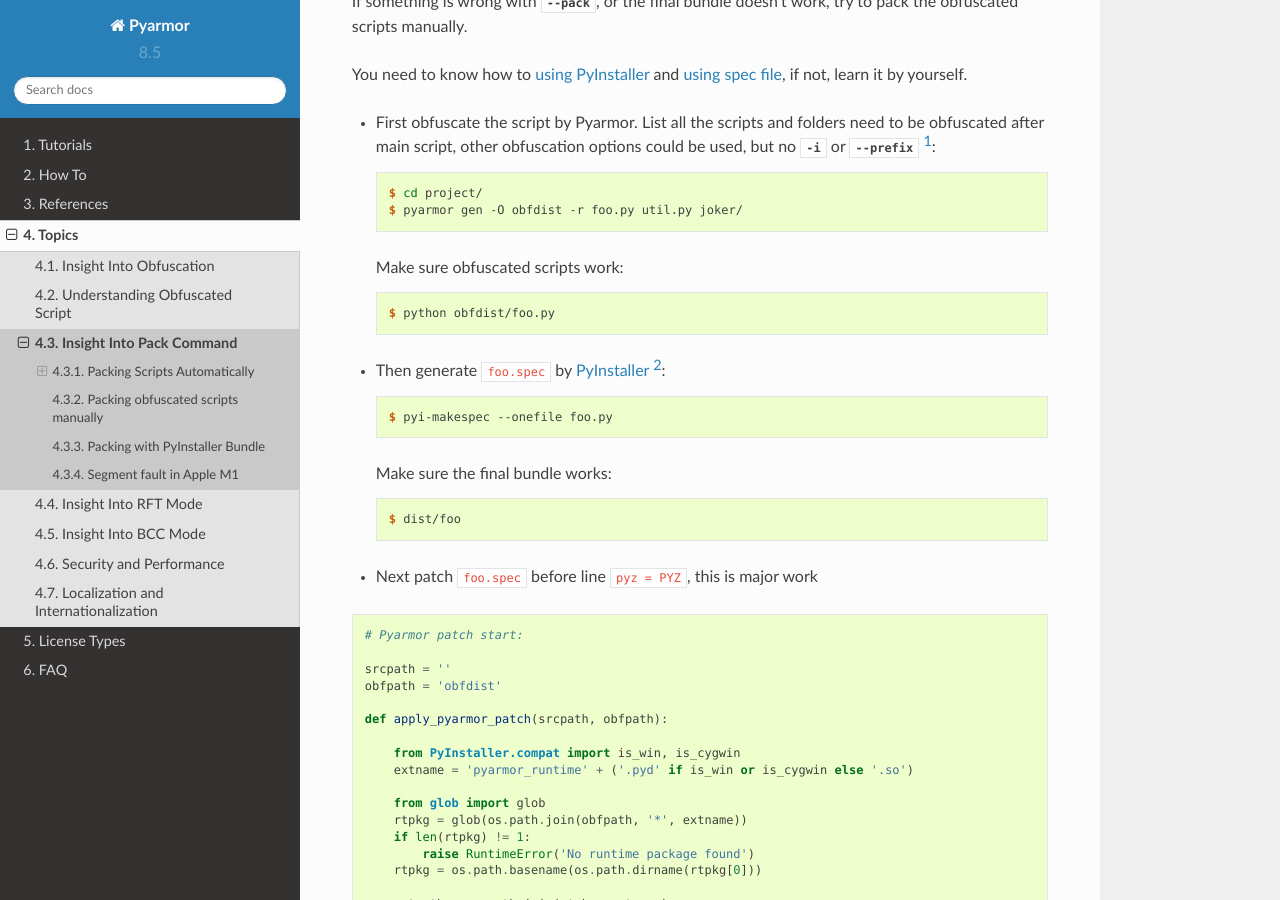
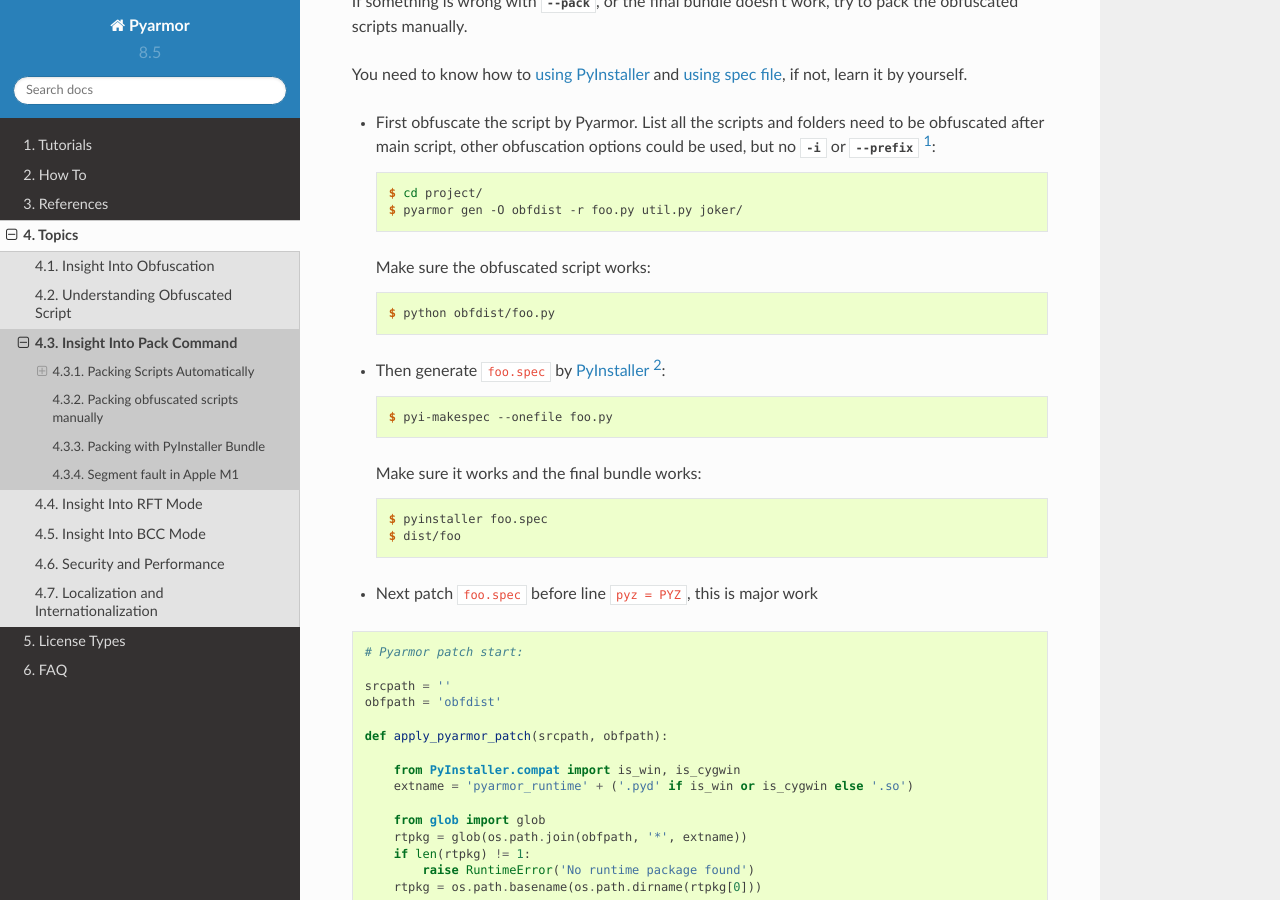
Before and after one commit to dashingsoft/pyarmor, a Sphinx documentation site: the page built from docs/topic/repack.rst, in a window 1280 px wide and 900 px high, scrolled down 3573 px. Built offline with Sphinx 7.4.7 and the Read the Docs theme 2.0.0, drawn with Linux system fonts in a browser that asks for light colours.

Commit message:
Refine doc

```diff
--- a/docs/topic/repack.rst
+++ b/docs/topic/repack.rst
@@ -143,7 +143,7 @@ __ https://pyinstaller.org/en/stable/spec-files.html
     $ cd project/
     $ pyarmor gen -O obfdist -r foo.py util.py joker/
 
-  Make sure obfuscated scripts work::
+  Make sure the obfuscated script works::
 
     $ python obfdist/foo.py
 
@@ -151,8 +151,9 @@ __ https://pyinstaller.org/en/stable/spec-files.html
 
     $ pyi-makespec --onefile foo.py
 
-  Make sure the final bundle works::
+  Make sure it works and the final bundle works::
 
+    $ pyinstaller foo.spec
     $ dist/foo
 
 * Next patch ``foo.spec`` before line ``pyz = PYZ``, this is major work
```
